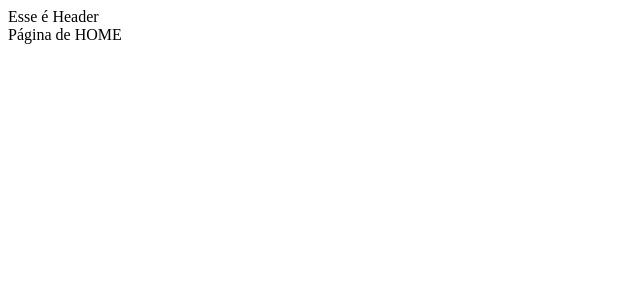
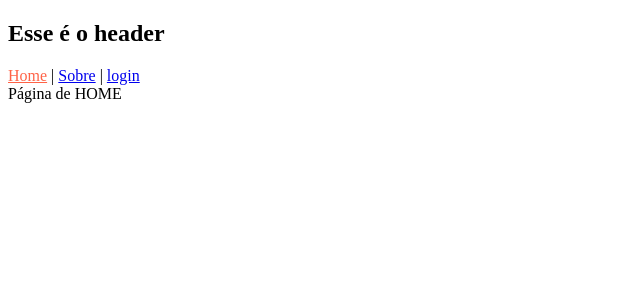
Before and after one commit to Dev-HideyukiTakahashi/origamid-react-course, a React app: page / in a window 1280 px wide. Shown: the top 300 px of the page, without its empty margins (0-640 px from the left). Built offline with nearby package versions, Linux system fonts and the light colour scheme; the HTML template or start-up script is replaced by a standard one.

Commit message:
aula: link

```diff
--- a/src/react-router/AppRouter.jsx
+++ b/src/react-router/AppRouter.jsx
@@ -3,6 +3,7 @@ import { BrowserRouter, Routes, Route } from "react-router-dom";
 import { Home } from "./Home";
 import { Sobre } from "./Sobre";
 import { Header } from "./Header";
+import { Login } from "./Login";
 
 // BrowserRouter = rota para todo o elemento
 // Routes = envolve as rotas
@@ -15,6 +16,7 @@ export const AppRouter = () => {
       <Routes>
         <Route path="/" element={<Home />}></Route>
         <Route path="sobre" element={<Sobre />}></Route>
+        <Route path="login" element={<Login />}></Route>
       </Routes>
     </BrowserRouter>
   );
--- /dev/null
+++ b/src/react-router/Header.css
@@ -0,0 +1,3 @@
+.active {
+  color: tomato;
+}
--- a/src/react-router/Header.jsx
+++ b/src/react-router/Header.jsx
@@ -1,5 +1,16 @@
 import React from "react";
+import "./Header.css";
+import { NavLink } from "react-router-dom";
 
 export const Header = () => {
-  return <div>Esse é Header</div>;
+  return (
+    <nav>
+      <h1>Esse é o header</h1>
+      <NavLink to="/" end>
+        Home
+      </NavLink>{" "}
+      | <NavLink to="/sobre">Sobre</NavLink> |{" "}
+      <NavLink to="/login">login</NavLink>
+    </nav>
+  );
 };
--- /dev/null
+++ b/src/react-router/Login.jsx
@@ -0,0 +1,17 @@
+import React from "react";
+import { useNavigate } from "react-router-dom";
+
+export const Login = () => {
+  const navigate = useNavigate();
+
+  function handleClick() {
+    console.log("Fazendo login");
+    navigate("/sobre");
+  }
+  return (
+    <div>
+      <h1>Login</h1>
+      <button onClick={handleClick}>Login</button>
+    </div>
+  );
+};
```
